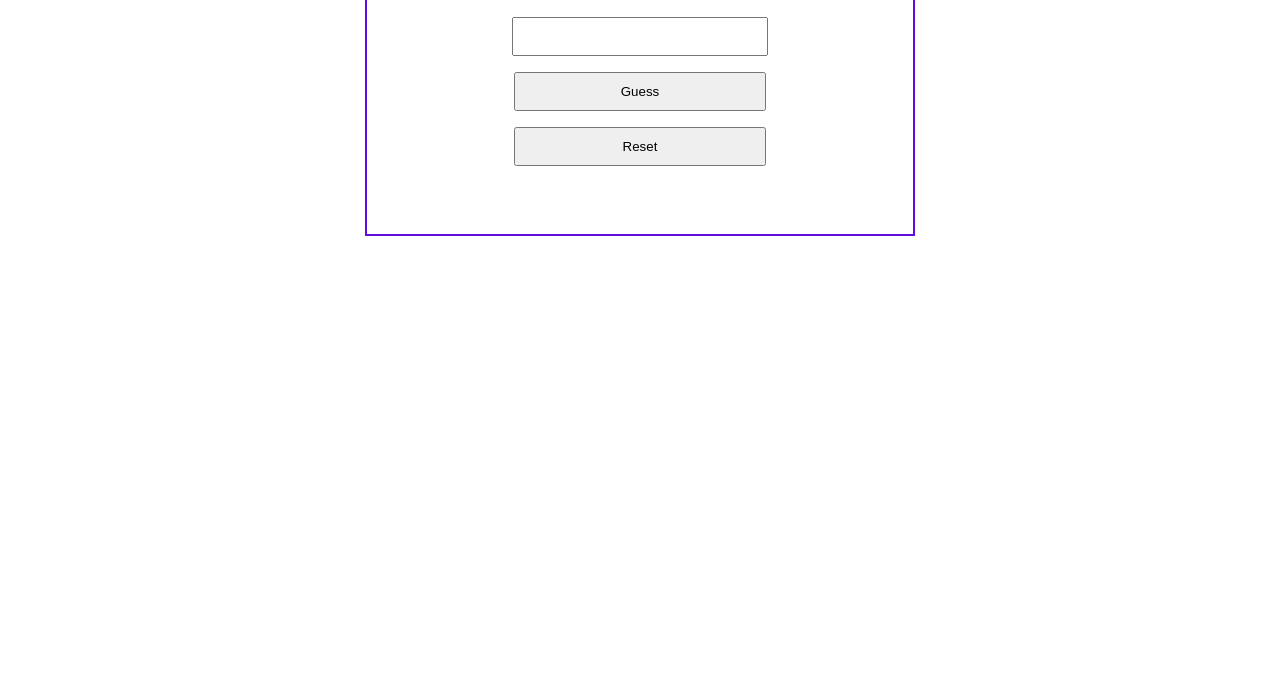
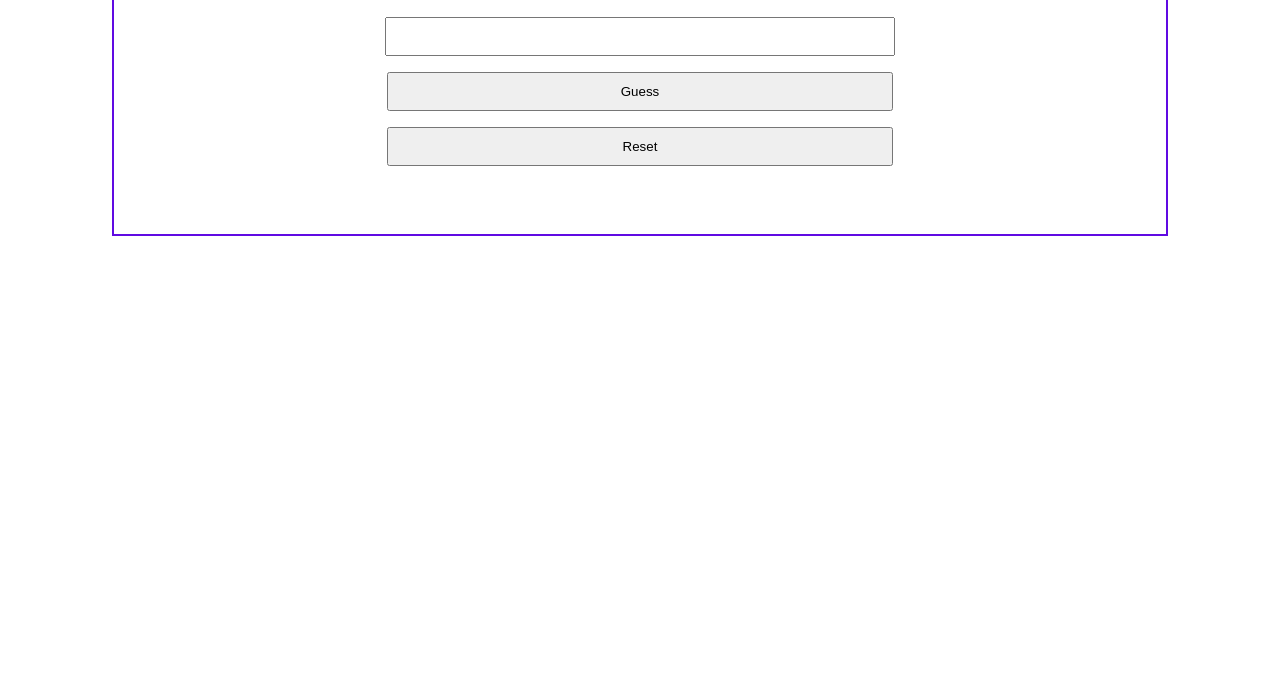
Before and after one commit to nirmal1064/guessme, a plain HTML site: page index.html in a window 1280 px wide. Shown: the part 114-808 px from the top of the page. Drawn offline with Linux system fonts and the light colour scheme.

Commit message:
Changed width

```diff
--- a/style.css
+++ b/style.css
@@ -1,17 +1,20 @@
-html, body {
+html,
+body {
   height: 100%;
 }
 
 .container {
   margin: auto;
-    width: 40%;
+  width: 80%;
   border: 2px solid #600ae2;
   padding: 20px;
   display: grid;
   justify-items: center;
 }
 
-#number-input, #guess, #clear {
+#number-input,
+#guess,
+#clear {
   padding: 10px;
   margin-bottom: 1rem;
   min-width: 50%;
```
Lines whose indentation alone changed are shown as unchanged.
